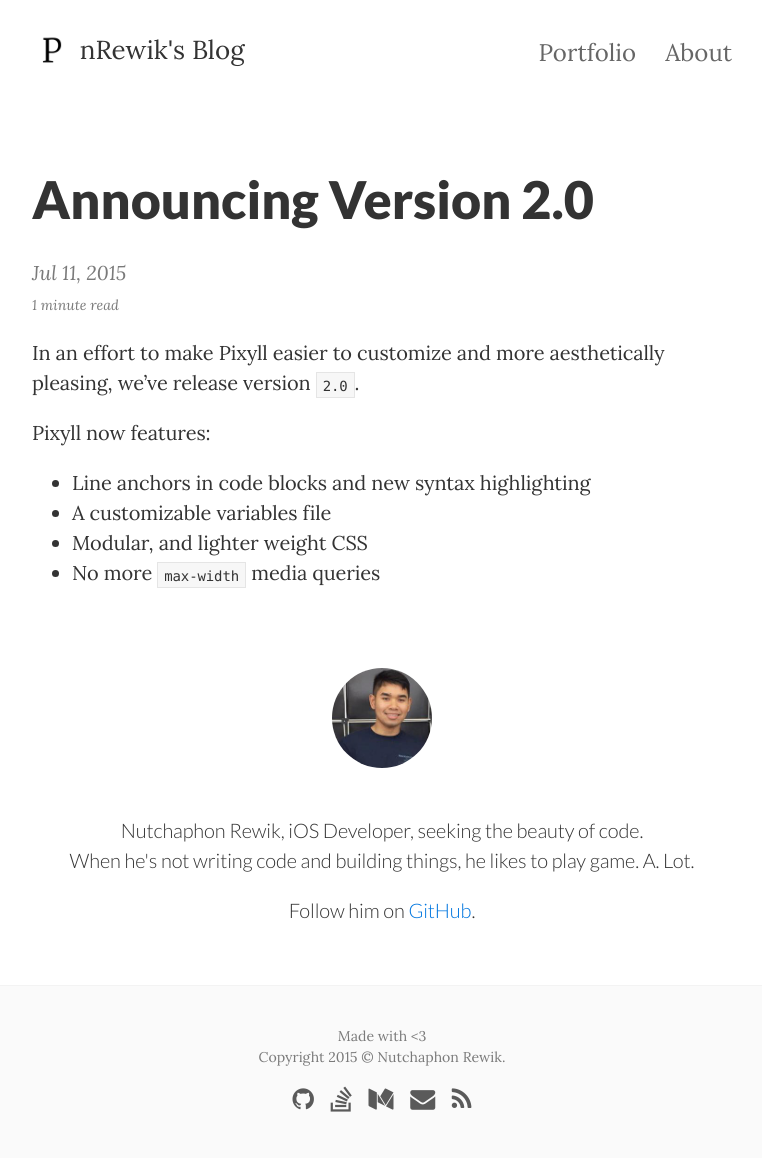
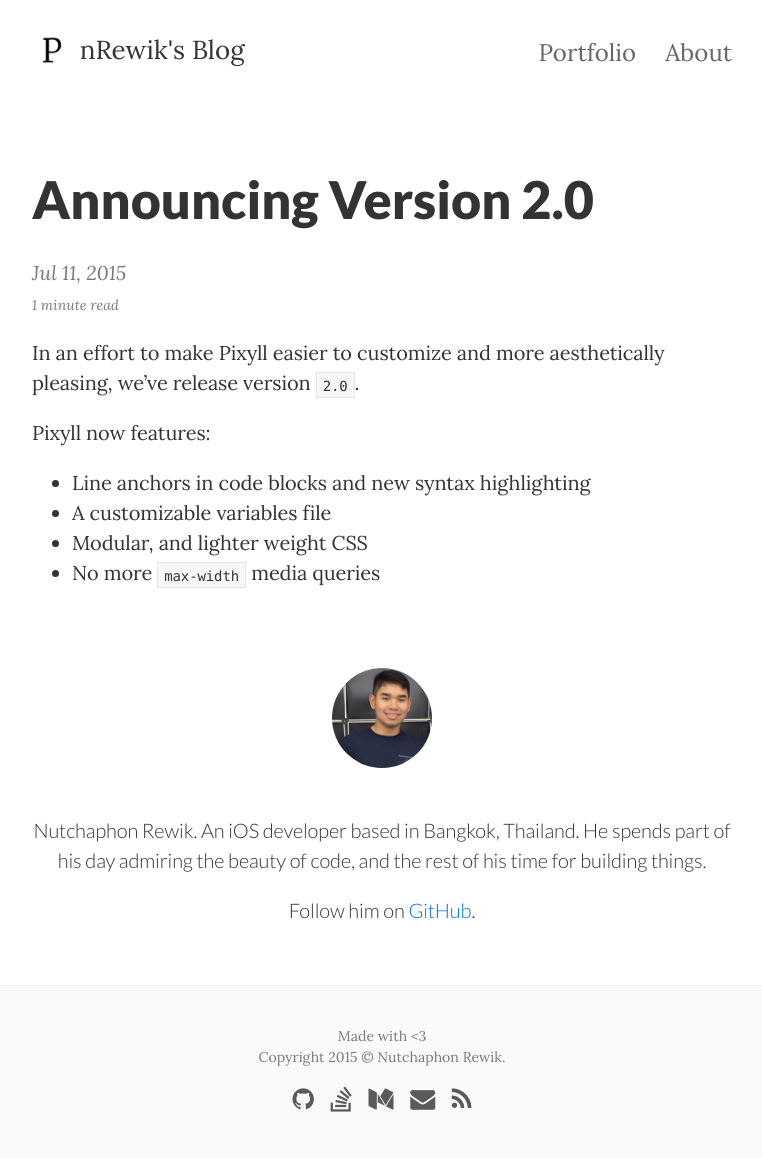
Before and after one commit to nRewik/nrewik-jekyll-blog, a Jekyll site: the page built from _posts/2015-07-11-announcing-pixyll-version-2.md, in a window 1280 px wide. Shown: the whole page, without its empty margins (258-1020 px from the left). Built offline with Jekyll 4.4.1, drawn with Linux system fonts in a browser that asks for light colours; nearby versions of some CDN libraries.

Commit message:
Edit post_footer

```diff
--- a/_includes/post_footer.html
+++ b/_includes/post_footer.html
@@ -1,8 +1,7 @@
 <div class="py2 post-footer">
   <img src="/images/me.png" alt="John Otander" class="avatar" />
   <p>
-  	Nutchaphon Rewik, iOS Developer, seeking the beauty of code.</br>
-  	When he's not writing code and building things, he likes to play game. A. Lot.
+  	Nutchaphon Rewik. An iOS developer based in Bangkok, Thailand. He spends part of his day admiring the beauty of code, and the rest of his time for building things.
   </p>
   <p>
     Follow him on <a href="https://github.com/nRewik">GitHub</a>.
```
